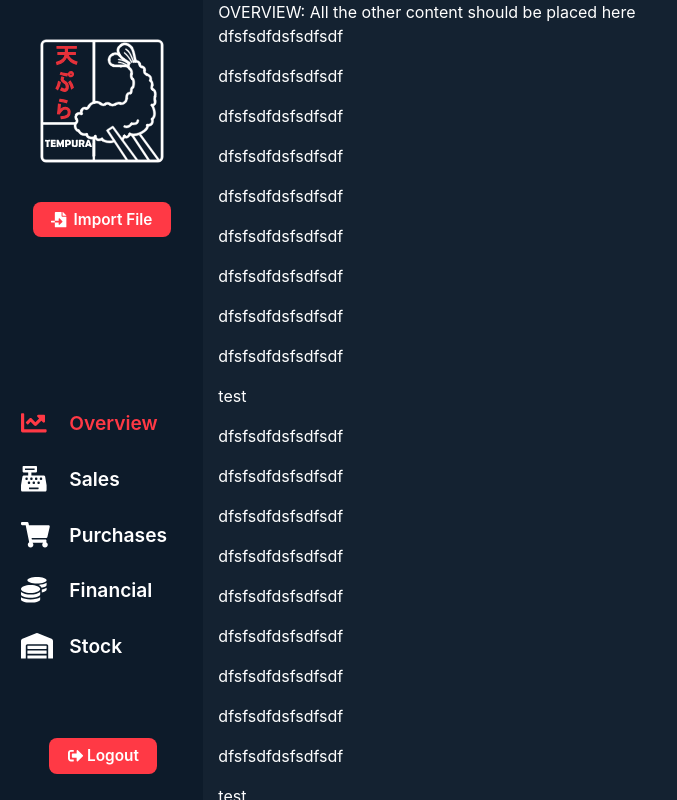
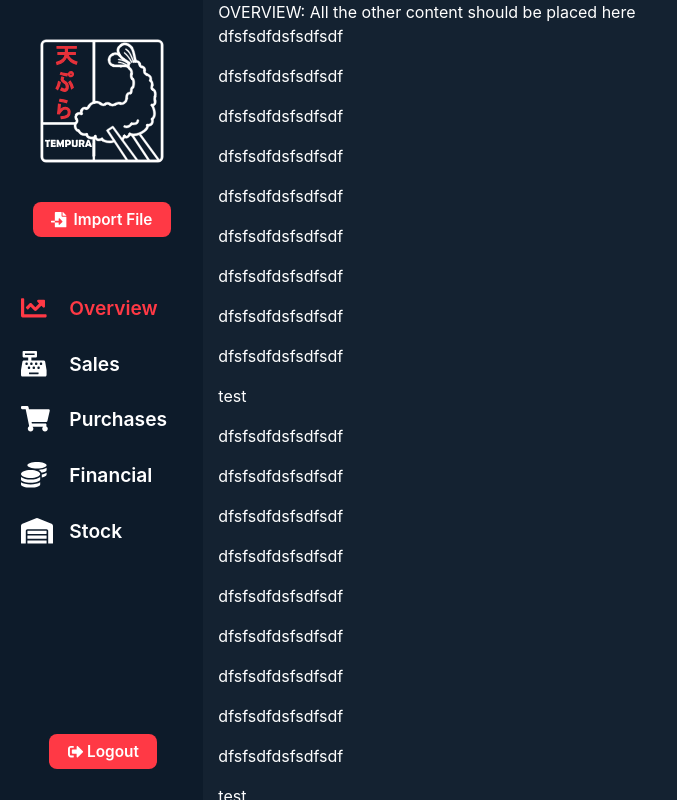
Before and after one commit to antoniopedrodantas/sinf-feup, a React (Create React App) app in the folder tempura/client/: page /overview in a window 1280 px wide. Shown: the whole page, without its empty margins (0-677 px from the left). Built offline with nearby package versions, Linux system fonts and the light colour scheme.

Commit message:
Experience with nav-items margin

```diff
--- a/tempura/client/src/components/styles/SideBar.css
+++ b/tempura/client/src/components/styles/SideBar.css
@@ -71,8 +71,8 @@
 .nav-items{
   display: flex;
   flex-direction: column;
-  margin-top: 5em;
-  margin-bottom: 5em;
+  margin-top: 1em;
+  margin-bottom: 1em;
 }
 
 .nav-item{
@@ -117,7 +117,7 @@
   }
 
   .nav-items{
-    margin-top: 10em;
+    margin-top: 1em;
   }
 
   .left-buttons{
@@ -136,7 +136,7 @@
     margin-left: 1em;
   }
   .nav-items{
-    margin-top: 10em;
+    margin-top: 1em;
     margin-left: 1em;
   }
 
@@ -154,7 +154,7 @@
   .nav-items{
     font-size: 1.5em;
     margin-left: 1.6em;
-    margin-top: 5em;
+    margin-top: 1em;
   }
 
   #left-logo{
@@ -169,7 +169,7 @@
   .left-side{
     background-color: var(--card-background);
     height: 50vh;
-    align-items: center;
+    /* align-items: center; */
 
     animation: linear;
     animation-name: bounce;
@@ -189,10 +189,14 @@
     width: 90%;
     margin-top: 1em;
     margin-bottom: 1em;
+    position: relative;
+    float: right !important;
   }
 
   .nav-item, .selected-item{
     font-size: 1em;
+    position: relative;
+    float: right;
   }
 
   .import{
```
Also changed, not shown: 1 other file (tests, documents, lock files or other folders).
